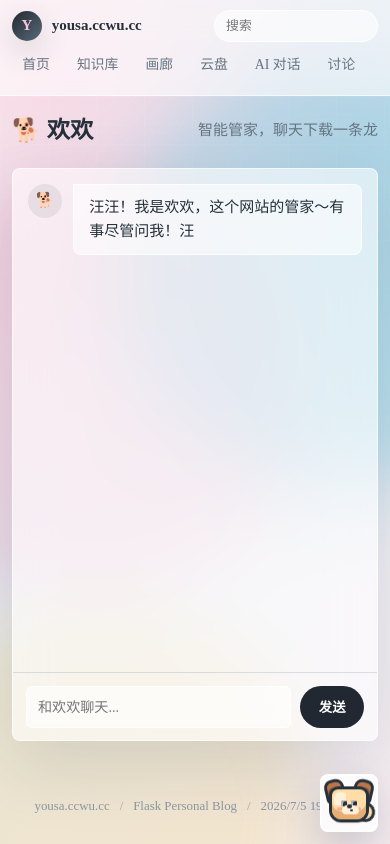
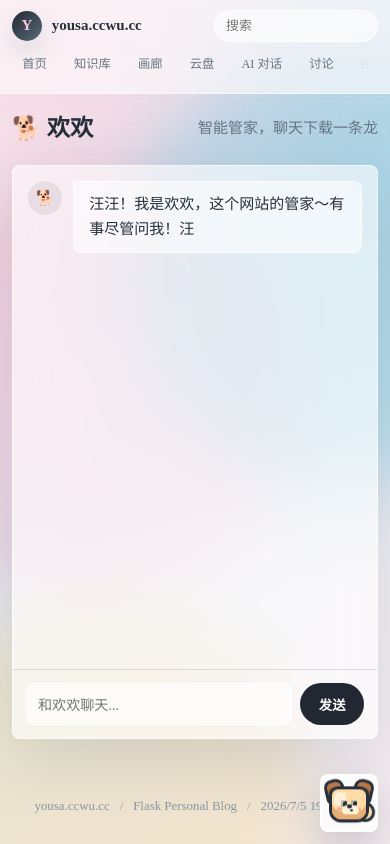
Before and after one commit to YOUSA-CECE/yousa.ccwu.cc, a Flask app: page /chat in a window 390 px wide. Run offline with Flask 3, Linux system fonts and the light colour scheme; data comes from the database, SQL or seed files in the repository; data that the repository does not hold is empty; some libraries are stand-ins or nearby versions.

Commit message:
首页 DPI/视口适配修复
CSS Grid overflow 修复：
- main-content/home-shell/profile-card 添加 min-width: 0
  防止 grid item 因内容宽度溢出视口（CSS Grid 默认 min-width: auto）
- 移动端导航 mask 梯度从 26px→48px，显示更多导航项
- 移动端导航链接字号缩小，禁止换行

```diff
--- a/static/style.css
+++ b/static/style.css
@@ -251,6 +251,7 @@ button:active,
     margin: 0 auto;
     padding: 2rem 1.25rem 3rem;
     width: 100%;
+    min-width: 0;
 }
 
 .footer {
@@ -270,6 +271,7 @@ button:active,
     grid-template-columns: 320px 1fr;
     gap: 1.25rem;
     align-items: start;
+    min-width: 0;
 }
 
 .profile-card {
@@ -277,6 +279,7 @@ button:active,
     top: 86px;
     overflow: hidden;
     padding: 0 1.25rem 1.25rem;
+    min-width: 0;
 }
 
 .profile-cover {
@@ -1611,11 +1614,16 @@ button:active,
         padding: 0 0 .2rem;
         scrollbar-width: none;
         -webkit-overflow-scrolling: touch;
-        mask-image: linear-gradient(90deg, #000 calc(100% - 26px), transparent);
+        mask-image: linear-gradient(90deg, #000 calc(100% - 48px), transparent 98%);
     }
 
     .nav-links::-webkit-scrollbar {
         display: none;
+    }
+
+    .nav-link {
+        font-size: .82rem;
+        white-space: nowrap;
     }
 
     .brand-mark {
```
